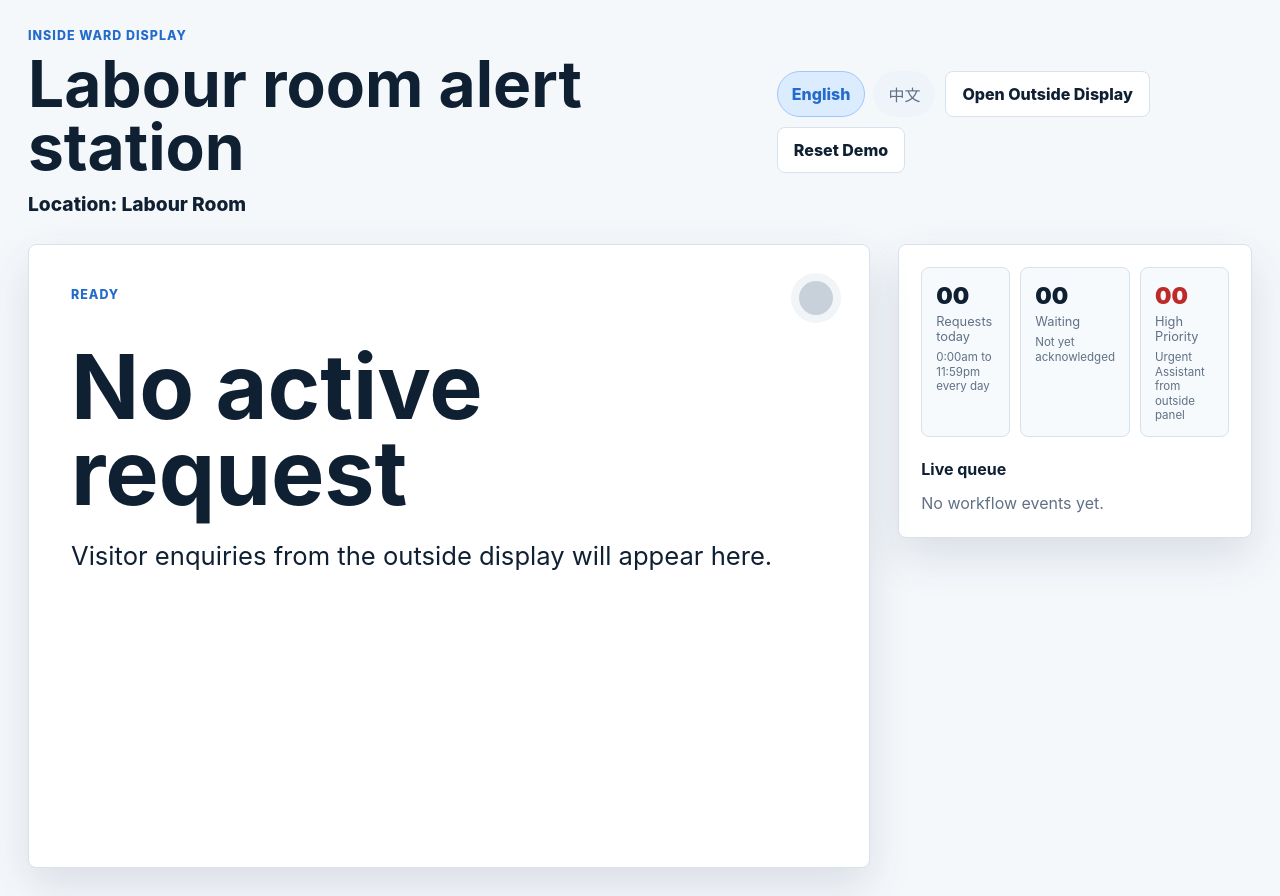
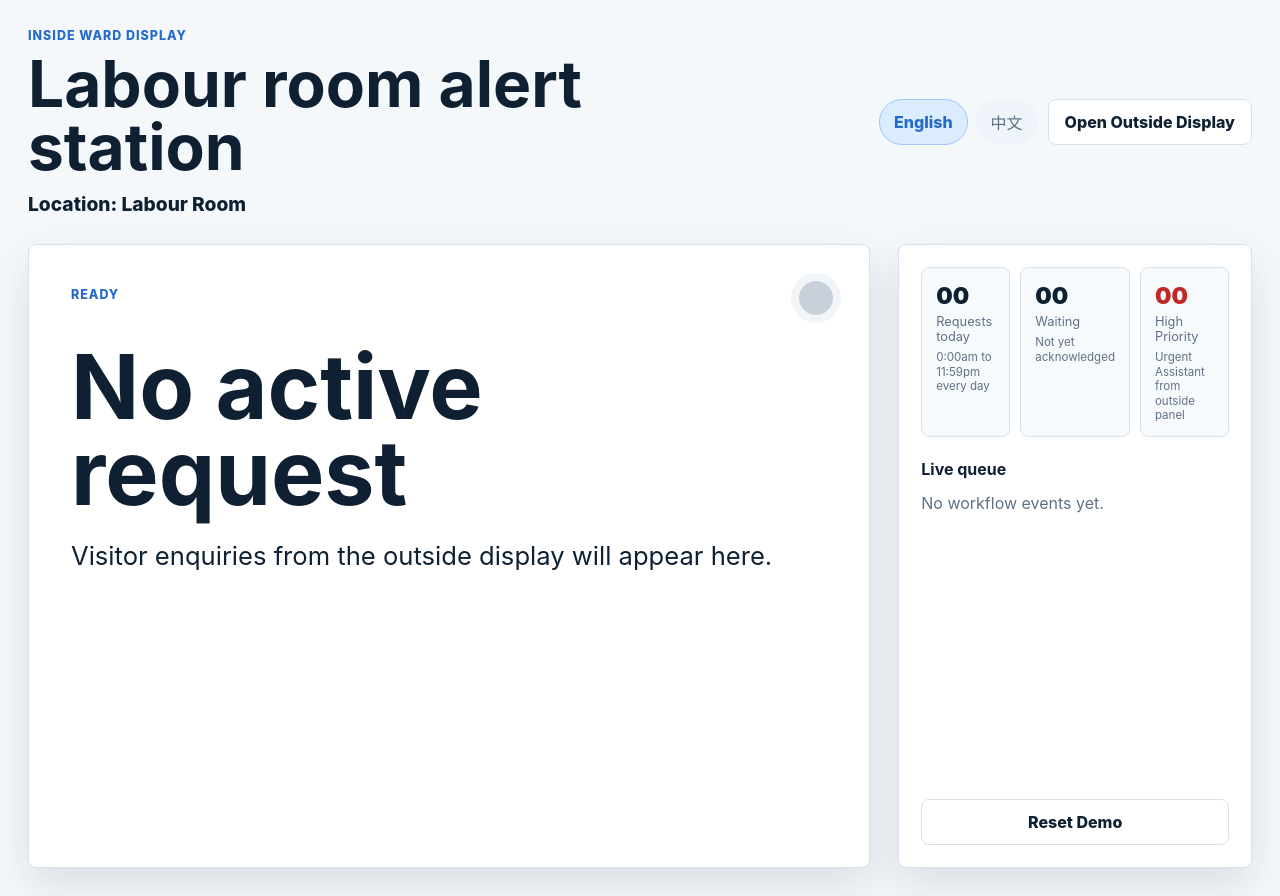
Before and after one commit to ninabun/smart-reception, a Next.js app: page /ward in a window 1280 px wide. Built offline with nearby package versions, Linux system fonts and the light colour scheme.

Commit message:
Move reset demo button to ward panel

```diff
--- a/app/globals.css
+++ b/app/globals.css
@@ -406,7 +406,15 @@ button {
 
 .ward-sidebar {
   align-self: start;
+  display: flex;
+  flex-direction: column;
+  min-height: calc(100vh - 176px);
   padding: 22px;
+}
+
+.reset-panel-action {
+  margin-top: auto;
+  width: 100%;
 }
 
 .high-priority-metric span,
--- a/app/ward/page.tsx
+++ b/app/ward/page.tsx
@@ -222,9 +222,6 @@ export default function WardDisplay() {
           <Link className="screen-link" href="/outside">
             {copy.outsideDisplay}
           </Link>
-          <button className="secondary-action" onClick={clearDemo} type="button">
-            {copy.resetDemo}
-          </button>
         </div>
       </header>
 
@@ -295,6 +292,10 @@ export default function WardDisplay() {
               ))
             )}
           </div>
+
+          <button className="secondary-action reset-panel-action" onClick={clearDemo} type="button">
+            {copy.resetDemo}
+          </button>
         </aside>
       </section>
     </main>
```
